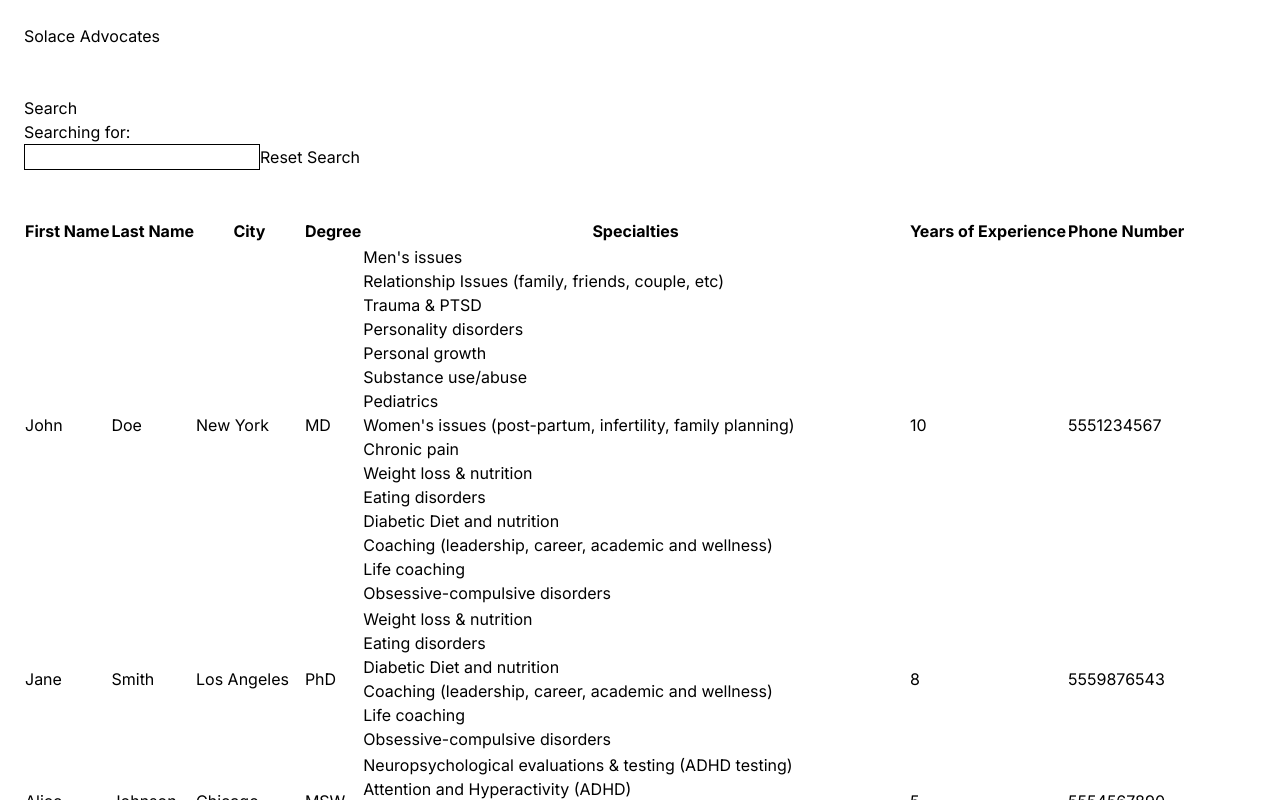
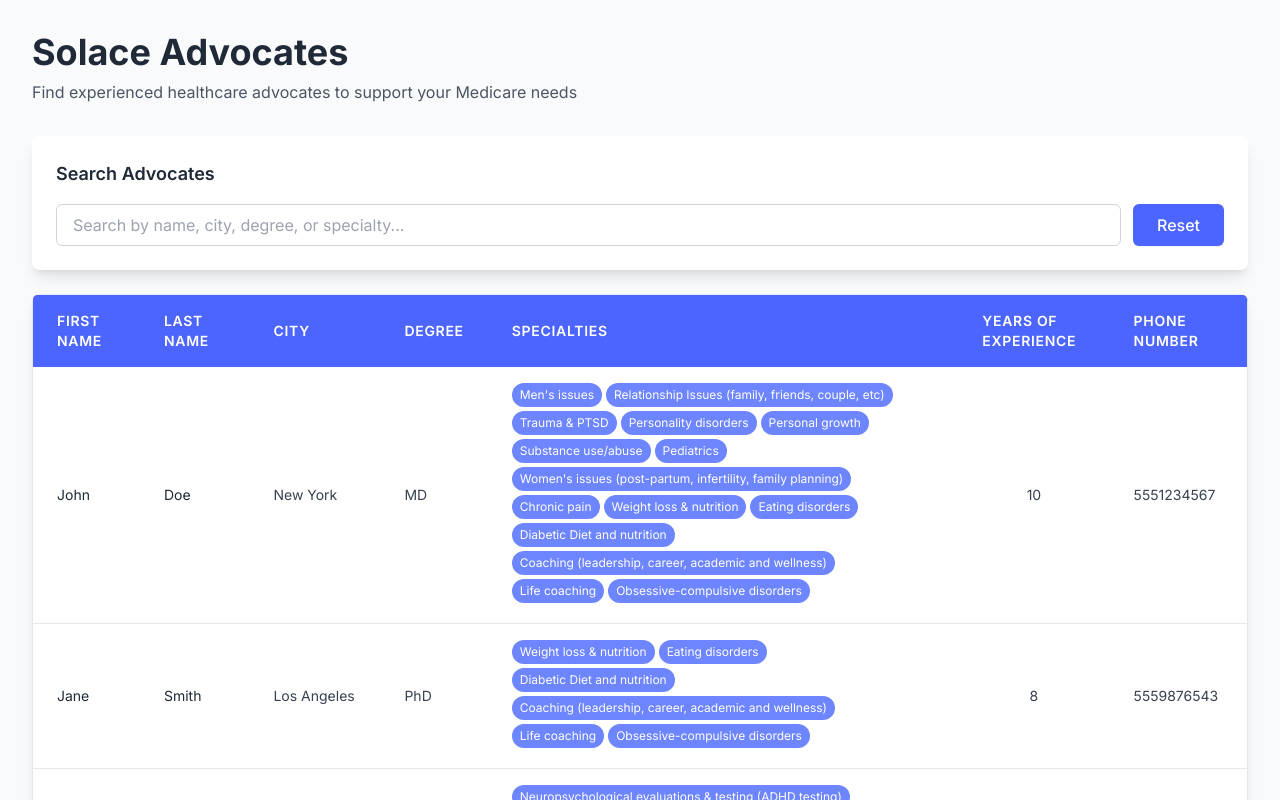
Before and after one commit to krupikivan/solace-candidate-assignment, a Next.js app: page / in a window 1280 px wide. Shown: the top 800 px of the page. Built offline with nearby package versions, Linux system fonts and the light colour scheme.

Commit message:
Update UI with Solace Health brand design system

```diff
--- a/src/app/layout.tsx
+++ b/src/app/layout.tsx
@@ -17,8 +17,12 @@ export default function RootLayout({
 }>) {
   return (
     <html lang="en">
-      <body className={inter.className}>
-        <StoreProvider>{children}</StoreProvider>
+      <body className={`${inter.className} bg-solace-gray-50 min-h-screen`}>
+        <StoreProvider>
+          <main className="max-w-7xl mx-auto px-4 sm:px-6 lg:px-8 py-8">
+            {children}
+          </main>
+        </StoreProvider>
       </body>
     </html>
   );
--- a/src/app/page.tsx
+++ b/src/app/page.tsx
@@ -5,6 +5,8 @@ import { useAppDispatch, useAppSelector } from "@/lib/hooks";
 import { fetchAdvocates } from "@/features/advocates/advocatesSlice";
 import AdvocatesTable from "@/components/AdvocatesTable";
 import SearchBar from "@/components/SearchBar";
+import Loading from "@/components/Loading";
+import Error from "@/components/Error";
 
 export default function Home() {
   const dispatch = useAppDispatch();
@@ -13,21 +15,25 @@ export default function Home() {
   );
 
   useEffect(() => {
-    console.log("fetching advocates...");
     dispatch(fetchAdvocates());
   }, [dispatch]);
 
   return (
-    <main style={{ margin: "24px" }}>
-      <h1>Solace Advocates</h1>
-      <br />
-      <br />
+    <div>
+      <header className="mb-8">
+        <h1 className="text-4xl font-bold text-solace-dark mb-2">
+          Solace Advocates
+        </h1>
+        <p className="text-solace-gray-600">
+          Find experienced healthcare advocates to support your Medicare needs
+        </p>
+      </header>
+
       <SearchBar />
-      <br />
-      <br />
-      {loading && <p>Loading...</p>}
-      {error && <p>Error: {error}</p>}
+
+      {loading && <Loading />}
+      {error && <Error message={error} />}
       {!loading && !error && <AdvocatesTable advocates={filteredAdvocates} />}
-    </main>
+    </div>
   );
 }
--- a/src/components/AdvocatesTable.tsx
+++ b/src/components/AdvocatesTable.tsx
@@ -8,35 +8,71 @@ interface AdvocatesTableProps {
 
 export default function AdvocatesTable({ advocates }: AdvocatesTableProps) {
   return (
-    <table>
-      <thead>
+    <div className="overflow-x-auto rounded-lg shadow-lg">
+      <table className="min-w-full bg-white border border-solace-gray-200">
+        <thead className="bg-solace-blue text-white">
           <tr>
-          <th>First Name</th>
-          <th>Last Name</th>
-          <th>City</th>
-          <th>Degree</th>
-          <th>Specialties</th>
-          <th>Years of Experience</th>
-          <th>Phone Number</th>
+            <th className="px-6 py-4 text-left text-sm font-semibold uppercase tracking-wider">
+              First Name
+            </th>
+            <th className="px-6 py-4 text-left text-sm font-semibold uppercase tracking-wider">
+              Last Name
+            </th>
+            <th className="px-6 py-4 text-left text-sm font-semibold uppercase tracking-wider">
+              City
+            </th>
+            <th className="px-6 py-4 text-left text-sm font-semibold uppercase tracking-wider">
+              Degree
+            </th>
+            <th className="px-6 py-4 text-left text-sm font-semibold uppercase tracking-wider">
+              Specialties
+            </th>
+            <th className="px-6 py-4 text-left text-sm font-semibold uppercase tracking-wider">
+              Years of Experience
+            </th>
+            <th className="px-6 py-4 text-left text-sm font-semibold uppercase tracking-wider">
+              Phone Number
+            </th>
           </tr>
         </thead>
-      <tbody>
+        <tbody className="divide-y divide-solace-gray-200">
           {advocates.map((advocate, index) => (
-          <tr key={advocate.id || index}>
-            <td>{advocate.firstName}</td>
-            <td>{advocate.lastName}</td>
-            <td>{advocate.city}</td>
-            <td>{advocate.degree}</td>
-            <td>
+            <tr
+              key={advocate.id || index}
+              className="hover:bg-solace-gray-50 transition-colors duration-150"
+            >
+              <td className="px-6 py-4 text-sm text-solace-dark whitespace-nowrap">
+                {advocate.firstName}
+              </td>
+              <td className="px-6 py-4 text-sm text-solace-dark whitespace-nowrap">
+                {advocate.lastName}
+              </td>
+              <td className="px-6 py-4 text-sm text-solace-gray-700">
+                {advocate.city}
+              </td>
+              <td className="px-6 py-4 text-sm text-solace-gray-700">
+                {advocate.degree}
+              </td>
+              <td className="px-6 py-4 text-sm text-solace-gray-700">
                 {advocate.specialties.map((s, i) => (
-                <div key={i}>{s}</div>
+                  <span
+                    key={i}
+                    className="inline-block bg-solace-blue-light text-white px-2 py-1 rounded-full text-xs mr-1 mb-1"
+                  >
+                    {s}
+                  </span>
                 ))}
               </td>
-            <td>{advocate.yearsOfExperience}</td>
-            <td>{advocate.phoneNumber}</td>
+              <td className="px-6 py-4 text-sm text-solace-gray-700 text-center">
+                {advocate.yearsOfExperience}
+              </td>
+              <td className="px-6 py-4 text-sm text-solace-gray-700 whitespace-nowrap">
+                {advocate.phoneNumber}
+              </td>
             </tr>
           ))}
         </tbody>
       </table>
+    </div>
   );
 }
--- /dev/null
+++ b/src/components/Error.tsx
@@ -0,0 +1,31 @@
+interface ErrorProps {
+  message: string;
+}
+
+export default function Error({ message }: ErrorProps) {
+  return (
+    <div className="bg-red-50 border border-red-200 rounded-lg p-6 my-6">
+      <div className="flex items-start">
+        <div className="flex-shrink-0">
+          <svg
+            className="h-6 w-6 text-red-600"
+            fill="none"
+            viewBox="0 0 24 24"
+            stroke="currentColor"
+          >
+            <path
+              strokeLinecap="round"
+              strokeLinejoin="round"
+              strokeWidth={2}
+              d="M12 8v4m0 4h.01M21 12a9 9 0 11-18 0 9 9 0 0118 0z"
+            />
+          </svg>
+        </div>
+        <div className="ml-3">
+          <h3 className="text-sm font-medium text-red-800">Error</h3>
+          <p className="mt-1 text-sm text-red-700">{message}</p>
+        </div>
+      </div>
+    </div>
+  );
+}
--- /dev/null
+++ b/src/components/Loading.tsx
@@ -0,0 +1,10 @@
+export default function Loading() {
+  return (
+    <div className="flex items-center justify-center py-12">
+      <div className="text-center">
+        <div className="inline-block animate-spin rounded-full h-12 w-12 border-4 border-solace-gray-200 border-t-solace-blue mb-4"></div>
+        <p className="text-solace-gray-600 font-medium">Loading advocates...</p>
+      </div>
+    </div>
+  );
+}
--- a/src/components/SearchBar.tsx
+++ b/src/components/SearchBar.tsx
@@ -16,18 +16,34 @@ export default function SearchBar() {
   };
 
   return (
-    <div>
-      <p>Search</p>
-      <p>
-        Searching for: <span id="search-term">{searchTerm}</span>
+    <div className="bg-white rounded-lg shadow-lg p-6 mb-6">
+      <div className="mb-4">
+        <label htmlFor="advocate-search" className="block text-solace-dark font-semibold text-lg mb-2">
+          Search Advocates
+        </label>
+        {searchTerm && (
+          <p className="text-sm text-solace-gray-600">
+            Searching for: <span id="search-term" className="font-medium text-solace-blue">{searchTerm}</span>
           </p>
+        )}
+      </div>
+
+      <div className="flex gap-3">
         <input
+          id="advocate-search"
           type="text"
           value={searchTerm}
-        style={{ border: '1px solid black' }}
           onChange={handleSearchChange}
+          placeholder="Search by name, city, degree, or specialty..."
+          className="flex-1 px-4 py-2 border border-solace-gray-300 rounded-md focus:outline-none focus:ring-2 focus:ring-solace-blue focus:border-transparent transition-all"
         />
-      <button onClick={handleReset}>Reset Search</button>
+        <button
+          onClick={handleReset}
+          className="px-6 py-2 bg-solace-blue text-white font-medium rounded-md hover:bg-solace-blue-dark transition-colors duration-150 shadow-sm hover:shadow-md"
+        >
+          Reset
+        </button>
+      </div>
     </div>
   );
 }
--- a/tailwind.config.ts
+++ b/tailwind.config.ts
@@ -8,6 +8,26 @@ const config: Config = {
   ],
   theme: {
     extend: {
+      colors: {
+        solace: {
+          blue: '#4d65ff',
+          'blue-dark': '#3d4fcc',
+          'blue-light': '#6d85ff',
+          dark: '#1f2937',
+          gray: {
+            50: '#f9fafb',
+            100: '#f3f4f6',
+            200: '#e5e7eb',
+            300: '#d1d5db',
+            400: '#9ca3af',
+            500: '#6b7280',
+            600: '#4b5563',
+            700: '#374151',
+            800: '#1f2937',
+            900: '#111827',
+          },
+        },
+      },
       backgroundImage: {
         "gradient-radial": "radial-gradient(var(--tw-gradient-stops))",
         "gradient-conic":
```
Lines whose indentation alone changed are shown as unchanged.
